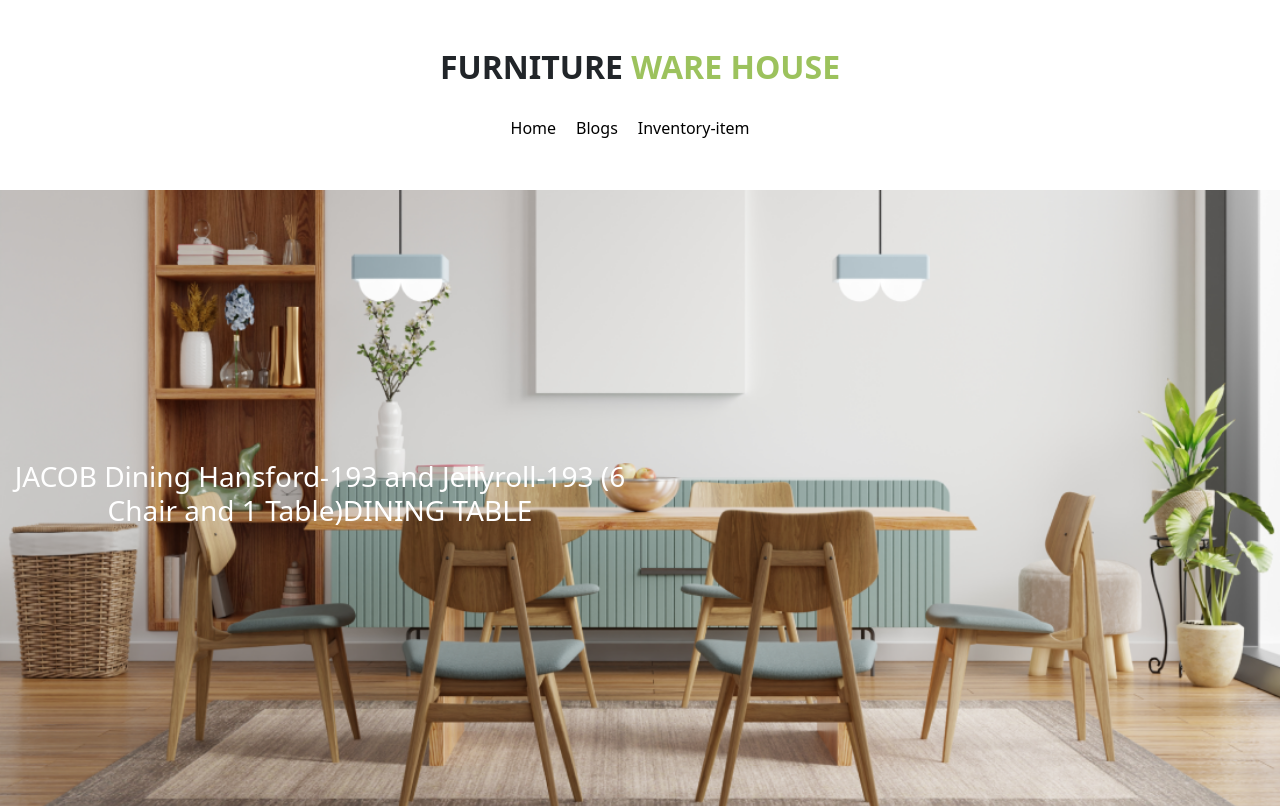
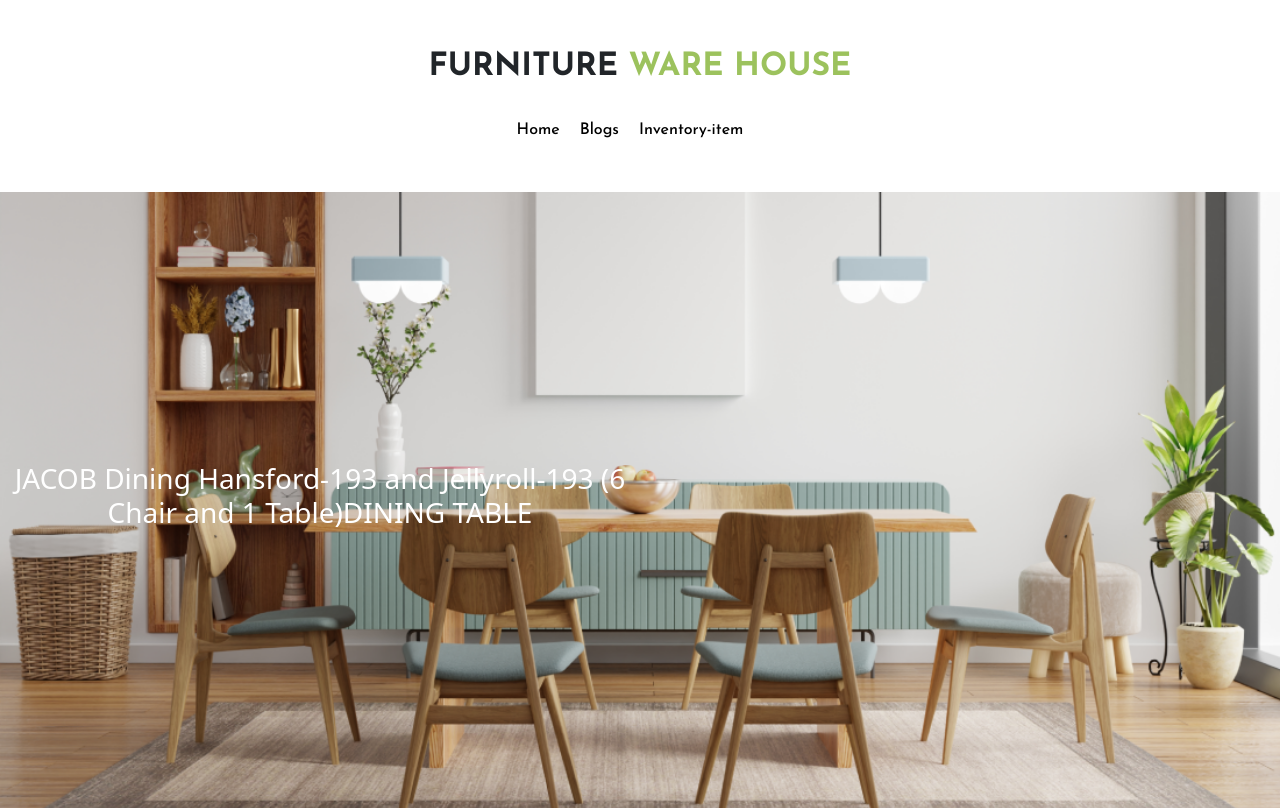
Before and after one commit to Safiul-Azam/furniture-warehouse-client, a React (Create React App) app: page / in a window 1280 px wide. Shown: the top 810 px of the page. Built offline with nearby package versions, Linux system fonts and the light colour scheme.

Commit message:
change route inventory

```diff
--- a/src/App.js
+++ b/src/App.js
@@ -1,7 +1,7 @@
 import { Route, Routes } from 'react-router-dom';
 import './App.css';
 import Home from './Pages/Home/Home/Home';
-import InventoryItem from './Pages/Home/InventoryItem/InventoryItem';
+import InventoryItem from './Pages/Home/Inventory/InventoryItem/InventoryItem.js'
 import Header from './Pages/Shared/Header/Header';
 
 function App() {
@@ -11,7 +11,7 @@ function App() {
     <Routes>
       <Route path='/' element={<Home></Home>}></Route>
       <Route path='/home' element={<Home></Home>}></Route>
-      <Route path='inventory-items' element={<InventoryItem></InventoryItem>}></Route>
+      <Route path='/inventory-item' element={<InventoryItem></InventoryItem>}></Route>
     </Routes>
     </div>
   );
--- a/src/Pages/Home/Home/Home.js
+++ b/src/Pages/Home/Home/Home.js
@@ -1,6 +1,5 @@
 import React from 'react';
-import banner1 from '../../../images/banner/banner1.png'
-import InventoryItem from '../InventoryItem/InventoryItem';
+import InventoryItem from '../Inventory/InventoryItem/InventoryItem';
 import './Home.css'
 
 const Home = () => {
--- a/src/Pages/Shared/Header/Header.css
+++ b/src/Pages/Shared/Header/Header.css
@@ -8,6 +8,7 @@
     font-size: 16px;
     font-weight: 500;
     transition: .4s;
+    font-family: 'Josefin Sans', sans-serif;
 }
 .navbar-menu a:hover{
     color: #9CC25D;
@@ -15,6 +16,7 @@
 .logo{
     text-align: center;
     font-weight: 700;
+    font-family: 'Josefin Sans', sans-serif;
 }
 .logo .title-color{
     color:#9CC25D;
```
Also changed, not shown: src/Pages/Home/Inventory/Inventory/Inventory.js (added, +11 -0 lines), src/Pages/Home/Inventory/InventoryItem/InventoryItem.js (renamed from src/Pages/Home/InventoryItem/InventoryItem.js, +4 -4 lines), src/Pages/Home/Inventory/Inventory/Inventory.css (added), src/Pages/Home/Inventory/InventoryItem/InventoryItem.css (renamed from src/Pages/Home/InventoryItem/InventoryItem.css), src/Pages/Home/Inventory/InventorySingle/InventorySingle.css (renamed from src/Pages/Home/Home/InventorySingle/InventorySingle.css), src/Pages/Home/Inventory/InventorySingle/InventorySingle.js (renamed from src/Pages/Home/Home/InventorySingle/InventorySingle.js).
